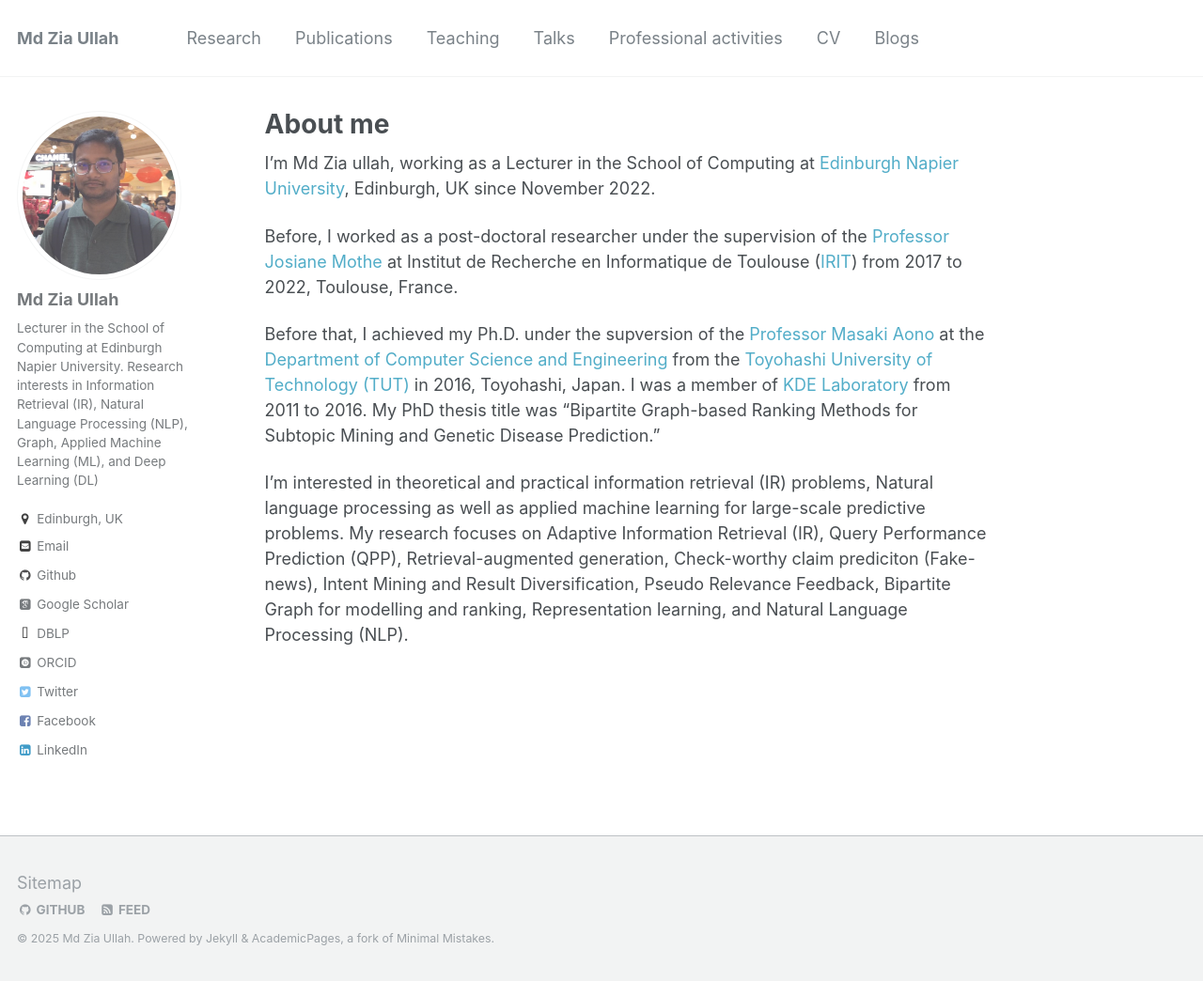
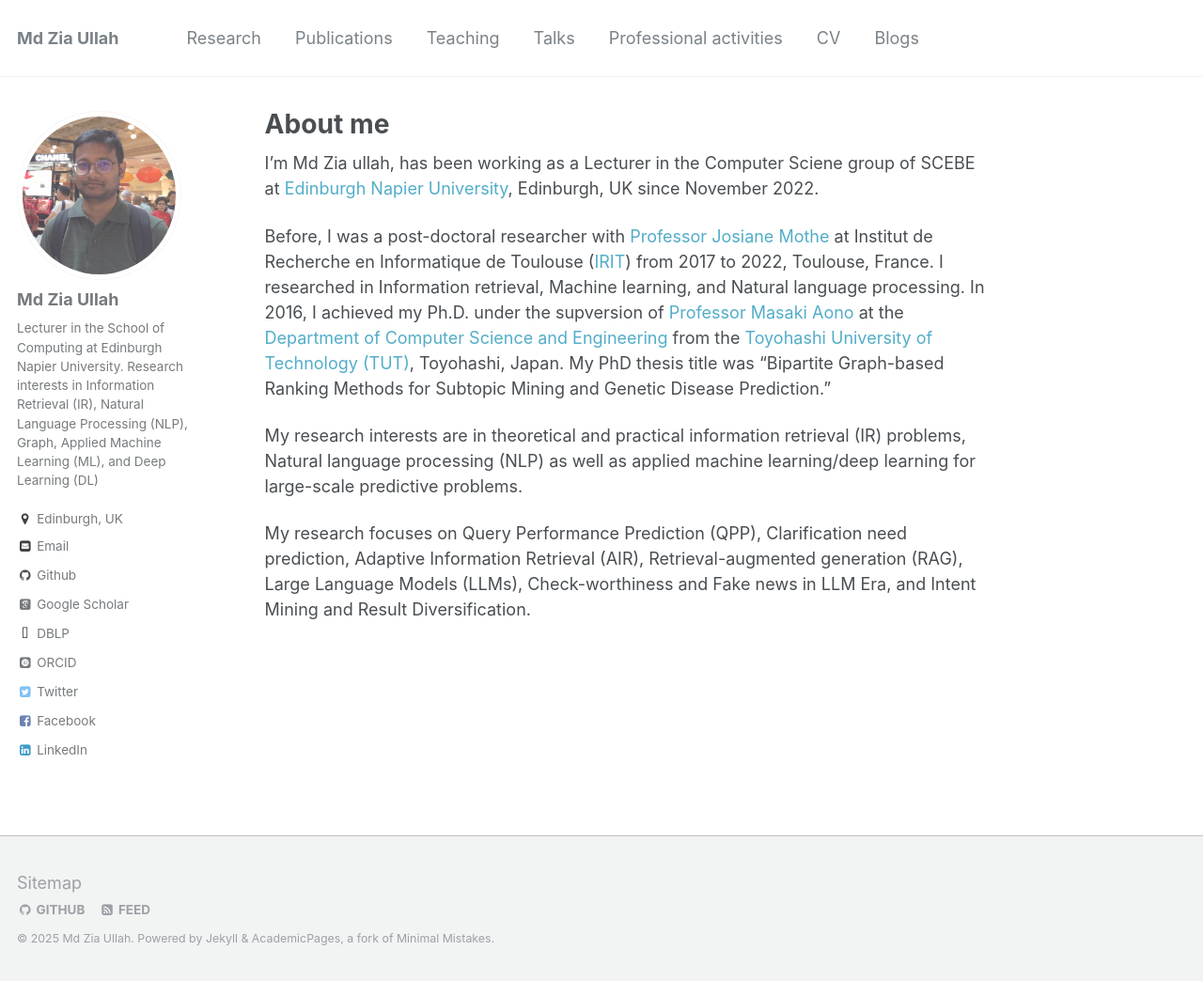
Before and after one commit to zuacubd/zuacubd.github.io, a Jekyll site: the page built from _pages/about.md, in a window 1280 px wide and 1044 px high. Shown: the whole window at 94% size. Built offline with Jekyll 4.4.1, drawn with Linux system fonts in a browser that asks for light colours; some web fonts are replaced.

Commit message:
Update about.md

```diff
--- a/_pages/about.md
+++ b/_pages/about.md
@@ -9,10 +9,10 @@ redirect_from:
 published: true
 ---
 
-I'm Md Zia ullah, working as a Lecturer in the School of Computing at [Edinburgh Napier University](https://www.napier.ac.uk/), Edinburgh, UK since November 2022.
+I'm Md Zia ullah, has been working as a Lecturer in the Computer Sciene group of SCEBE at [Edinburgh Napier University](https://www.napier.ac.uk/), Edinburgh, UK since November 2022.
 
-Before, I worked as a post-doctoral researcher under the supervision of the [Professor Josiane Mothe](https://www.irit.fr/~Josiane.Mothe/) at Institut de Recherche en Informatique de Toulouse ([IRIT](https://www.irit.fr/ "Institut de Recherche en Informatique de Toulouse (IRIT)")) from 2017 to 2022, Toulouse, France.
+Before, I was a post-doctoral researcher with [Professor Josiane Mothe](https://www.irit.fr/~Josiane.Mothe/) at Institut de Recherche en Informatique de Toulouse ([IRIT](https://www.irit.fr/ "Institut de Recherche en Informatique de Toulouse (IRIT)")) from 2017 to 2022, Toulouse, France. I researched in Information retrieval, Machine learning, and Natural language processing. In 2016, I achieved my Ph.D. under the supversion of [Professor Masaki Aono](https://www.kde.cs.tut.ac.jp/%7Eaono/) at the [Department of Computer Science and Engineering](https://www.tut.ac.jp/english/introduction/department03.html) from the [Toyohashi University of Technology (TUT)](https://www.tut.ac.jp/english/index.html), Toyohashi, Japan. My PhD thesis title was "Bipartite Graph-based Ranking Methods for Subtopic Mining and Genetic Disease Prediction."
 
-Before that, I achieved my Ph.D. under the supversion of the [Professor Masaki Aono](https://www.kde.cs.tut.ac.jp/%7Eaono/) at the [Department of Computer Science and Engineering](https://www.tut.ac.jp/english/introduction/department03.html) from the [Toyohashi University of Technology (TUT)](https://www.tut.ac.jp/english/index.html) in 2016, Toyohashi, Japan. I was a member of [KDE Laboratory](https://www.kde.cs.tut.ac.jp/en/) from 2011 to 2016. My PhD thesis title was "Bipartite Graph-based Ranking Methods for Subtopic Mining and Genetic Disease Prediction."
+My research interests are in theoretical and practical information retrieval (IR) problems, Natural language processing (NLP) as well as applied machine learning/deep learning for large-scale predictive problems.
 
-I'm interested in theoretical and practical information retrieval (IR) problems, Natural language processing as well as applied machine learning for large-scale predictive problems. My research focuses on Adaptive Information Retrieval (IR), Query Performance Prediction (QPP), Retrieval-augmented generation, Check-worthy claim prediciton (Fake-news), Intent Mining and Result Diversification, Pseudo Relevance Feedback, Bipartite Graph for modelling and ranking, Representation learning, and Natural Language Processing (NLP).
+My research focuses on Query Performance Prediction (QPP), Clarification need prediction, Adaptive Information Retrieval (AIR), Retrieval-augmented generation (RAG), Large Language Models (LLMs), Check-worthiness and Fake news in LLM Era, and Intent Mining and Result Diversification.
```
